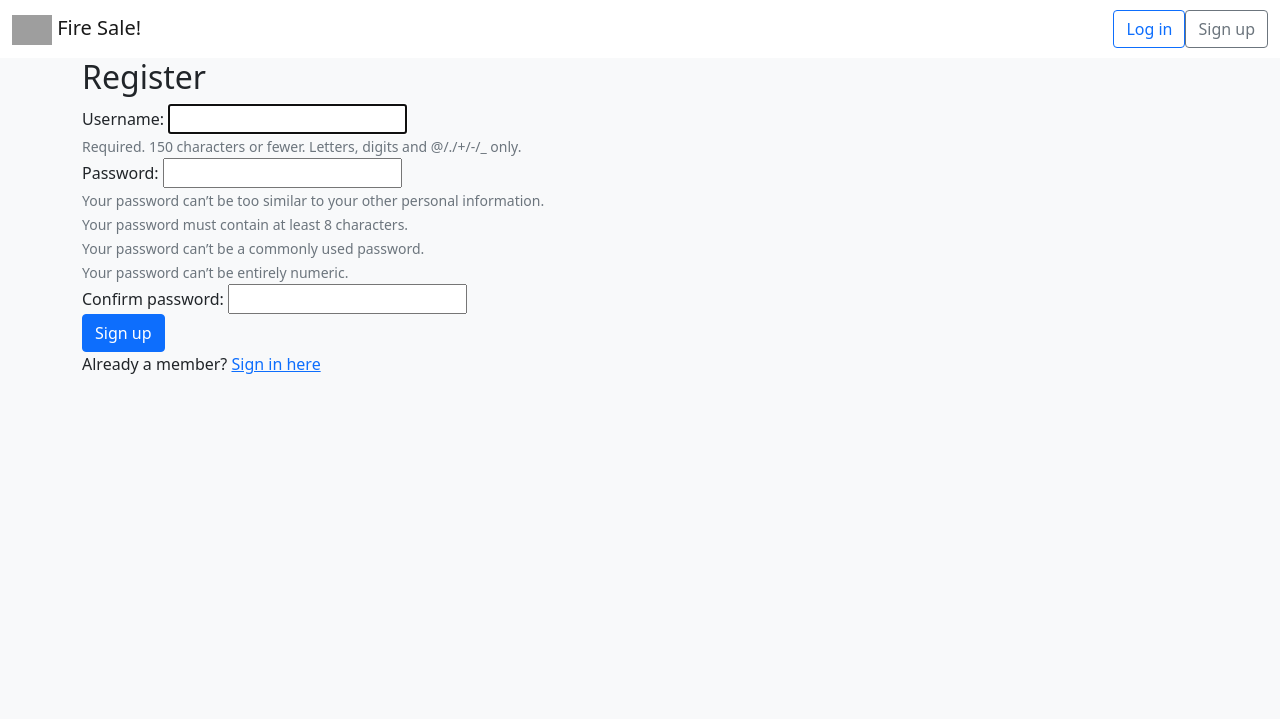
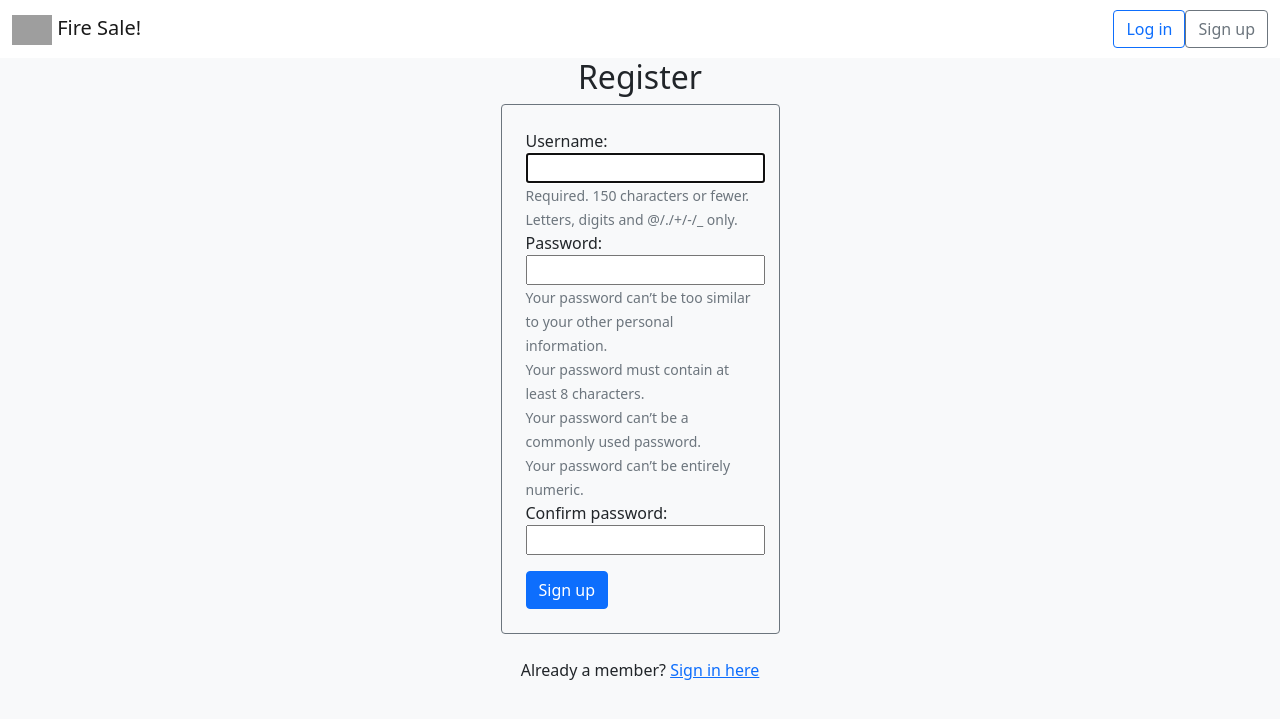
Before and after one commit to ElvarThorS/T-220-VLN2, a Django app: page /register/ in a window 1280 px wide. Shown: the top 719 px of the page. Run offline with Django 4.2, Linux system fonts and the light colour scheme; grey boxes are pictures that could not be loaded.

Commit message:
Styled login and register

```diff
--- a/fire_sale/templates/firesale/register.html
+++ b/fire_sale/templates/firesale/register.html
@@ -1,8 +1,9 @@
 {% extends 'base.html' %}
 {% block content %}
     <div class="container">
-    <h2>Register</h2>
+    <h2 class="text-center">Register</h2>
     <div class="form-group">
+        <div class="container-fluid bg-light text-dark border border-secondary rounded p-4 w-25">
         <form method="post" class="form form-horizontal">
           {% csrf_token %}
             <div class="form-group">
@@ -22,10 +23,12 @@
                 <label>Confirm password: </label>
                 {{ form.password2 }}
             </div>
+
+          <input type="submit" value="Sign up" class="btn btn-primary mt-3">
             </div>
-          <input type="submit" value="Sign up" class="btn btn-primary">
+            </div>
             <br>
-            <p>Already a member? <a href="{% url 'login' %}">Sign in here</a></p>
+            <p class="text-center">Already a member? <a href="{% url 'login' %}">Sign in here</a></p>
         </form>
     </div>
     </div>
```
Also changed, not shown: fire_sale/templates/firesale/login.html (+5 -3 lines).
